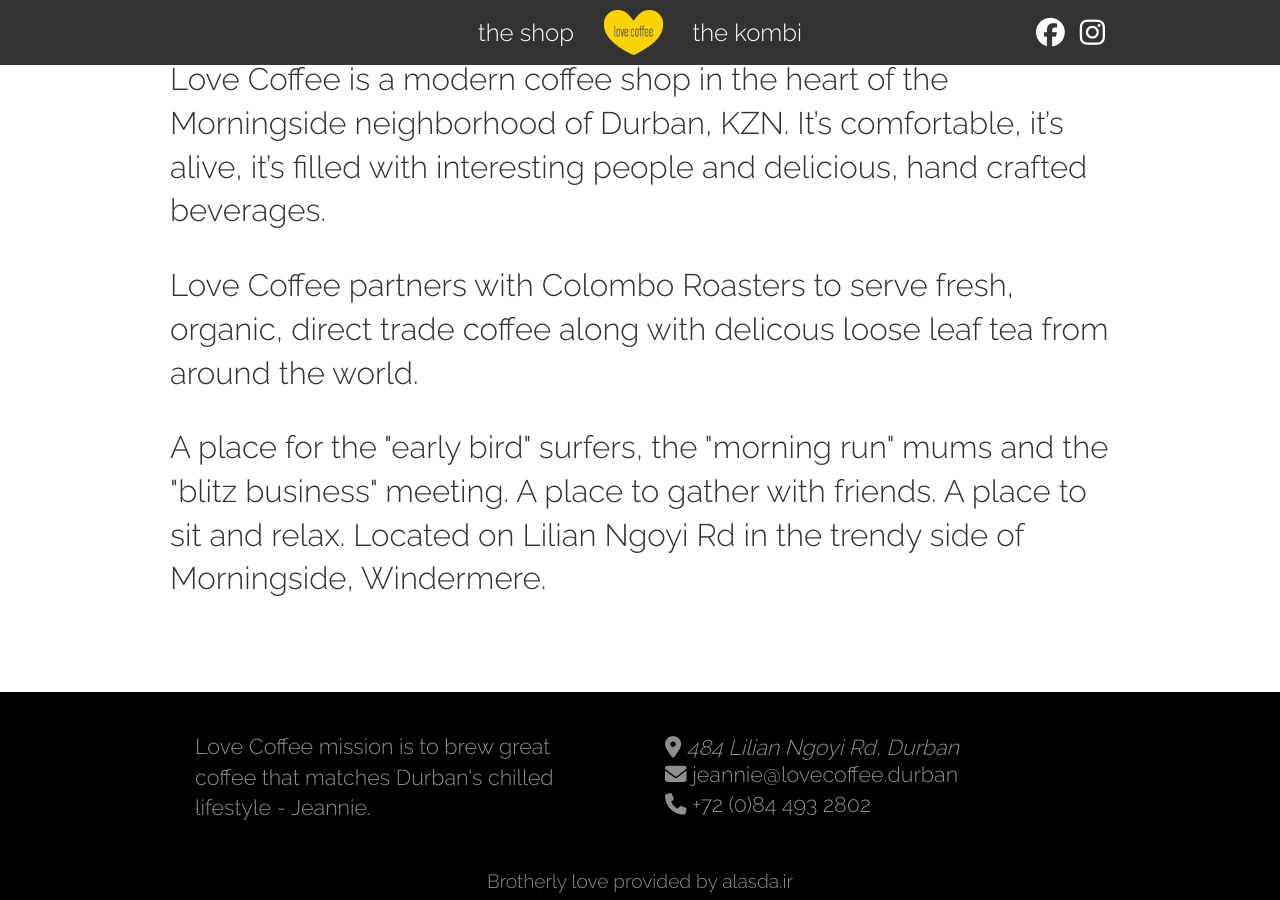
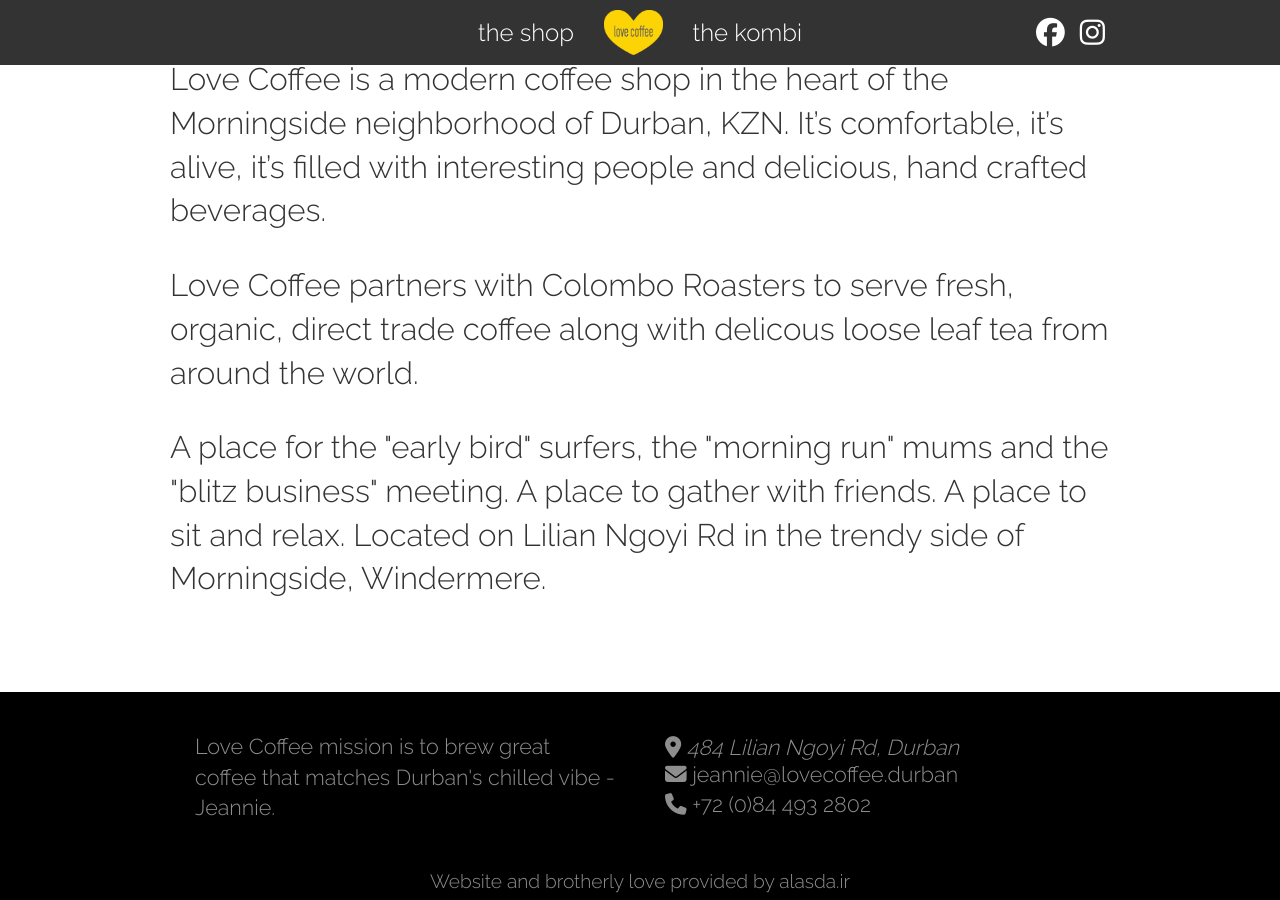
Before and after one commit to loveC0ffee/loveC0ffee.github.io, a Jekyll site: the page built from index.md, in a window 1280 px wide and 900 px high, scrolled down 933 px. Built offline with Jekyll 4.4.1, drawn with Linux system fonts in a browser that asks for light colours; nearby versions of some CDN libraries.

Commit message:
Copy changes

```diff
--- a/_data/company.yml
+++ b/_data/company.yml
@@ -1,5 +1,5 @@
 company_name: love coffee
-mission_statement: Love Coffee mission is to brew great coffee that matches Durban's chilled lifestyle - Jeannie.
+mission_statement: Love Coffee mission is to brew great coffee that matches Durban's chilled vibe - Jeannie.
 address: 484 Lilian Ngoyi Rd, Durban
 phone: +72 (0)84 493 2802
 email: jeannie@lovecoffee.durban
--- a/_layouts/default.html
+++ b/_layouts/default.html
@@ -72,7 +72,7 @@
   </footer>
     <p class="copyright">
       <a href="http://alasda.ir/">
-        Brotherly love provided by alasda.ir
+        Website and brotherly love provided by alasda.ir
       </a>
     </p>
 
```
